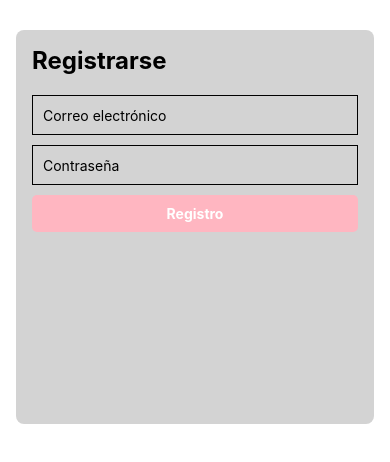
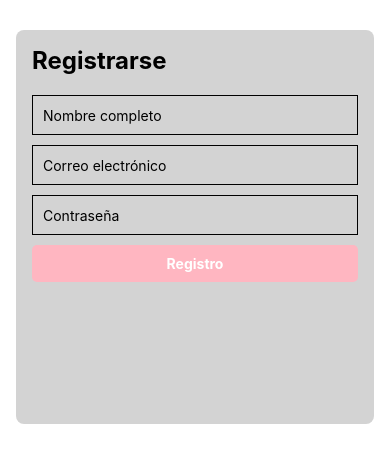
Before and after one commit to mariasanguesa/reactNative-app, a React Native app: screen /Registro in a window 390 px wide. Shown: the top 462 px of the page. Built offline with nearby package versions, Linux system fonts and the light colour scheme; no server answers.

Commit message:
Añadir datos de registro a la base de datos #7 #10

```diff
--- a/package.json
+++ b/package.json
@@ -31,9 +31,11 @@
     "react-dom": "18.2.0",
     "react-native": "0.71.8",
     "react-native-config": "^1.5.1",
+    "react-native-datepicker": "^1.7.2",
     "react-native-dotenv": "^3.4.8",
     "react-native-elements": "^3.4.3",
     "react-native-gesture-handler": "~2.9.0",
+    "react-native-modal-datetime-picker": "^15.0.1",
     "react-native-reanimated": "2.14.4",
     "react-native-safe-area-context": "4.5.0",
     "react-native-screens": "^3.20.0",
--- a/pages/Registro.js
+++ b/pages/Registro.js
@@ -10,12 +10,15 @@ const Registro = () => {
 
     const [email, setEmail] = useState('');
     const [password, setPassword] = useState('');
+    const [nacimiento, setNacimiento] = useState('');
+    const [nombre, setNombre] = useState('');
 
     const { actualizarSesion } = useContext(AutContext);
 
     const { modoOscuro } = useContext(ModoContext);
 
     const navigation = useNavigation();
+
 
     const handleRegistro = () => {
         const authData = {
@@ -28,10 +31,9 @@ const Registro = () => {
             .then((response) => {
                 actualizarSesion(response.data);
                 alert('Usuario registrado con éxito.');
-                //MODIFICAR
                 const usuario = {
-                    nombre: 'Nombre Prueba',
-                    fechaNacimiento: '01/01/2001',
+                    nombre: nombre,
+                    fechaNacimiento: nacimiento,
                     correoElectronico: email,
                 };
                 axios
@@ -51,6 +53,8 @@ const Registro = () => {
 
         setEmail('');
         setPassword('');
+        setNacimiento('');
+        setNombre('');
     };
 
     return (
@@ -59,6 +63,15 @@ const Registro = () => {
                 <View style={[styles.card, modoOscuro && styles.cardModoOscuro]}>
                     <Text style={[styles.title, modoOscuro && styles.titleModoOscuro]}>Registrarse</Text>
                     <View style={styles.formContainer}>
+                        <TextInput
+                            style={[styles.input, modoOscuro && styles.inputModoOscuro]}
+                            placeholder="Nombre completo"
+                            placeholderTextColor={modoOscuro ? 'white' : 'black'}
+                            value={nombre}
+                            onChangeText={setNombre}
+                            autoCapitalize="none"
+                        />
+
                         <TextInput
                             style={[styles.input, modoOscuro && styles.inputModoOscuro]}
                             placeholder="Correo electrónico"
@@ -75,6 +88,7 @@ const Registro = () => {
                             onChangeText={setPassword}
                             secureTextEntry
                         />
+
                         <TouchableOpacity style={[styles.button, modoOscuro && styles.buttonModoOscuro]} onPress={handleRegistro}>
                             <Text style={[styles.buttonText, modoOscuro && styles.buttonTextModoOscuro]}>Registro</Text>
                         </TouchableOpacity>
```
Also changed, not shown: 1 other file (tests, documents, lock files or other folders).
